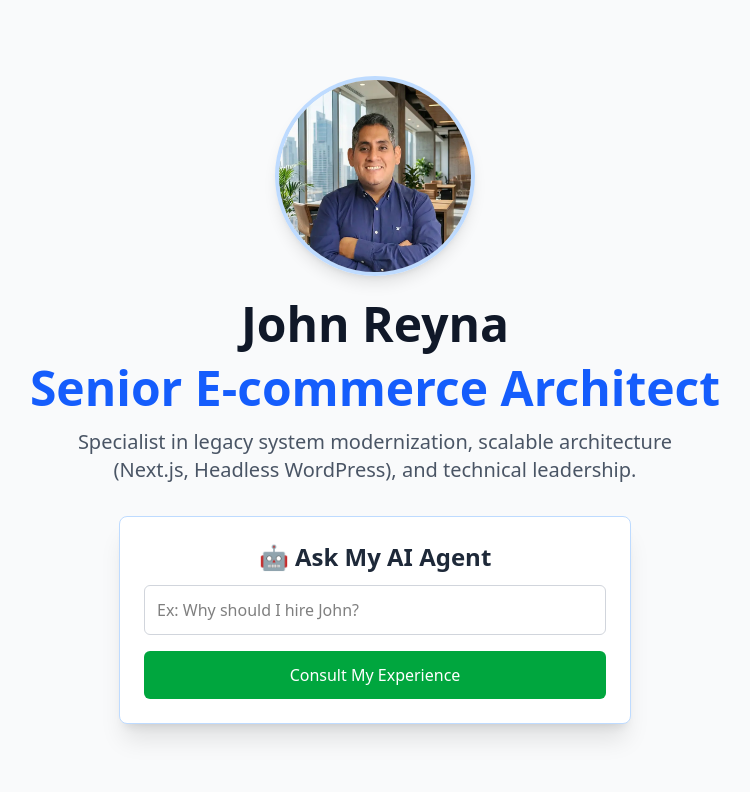
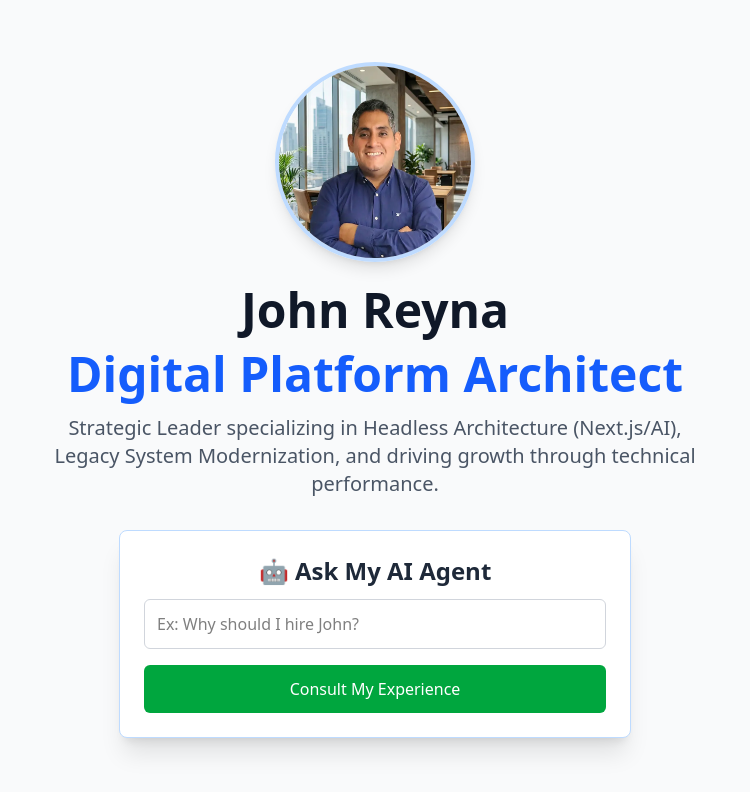
Before and after one commit to johnxnet/johnreyna.tech, a Next.js app: page / in a window 1280 px wide. Shown: the top 792 px of the page, without its empty margins (265-1015 px from the left). Built offline with nearby package versions, Linux system fonts and the light colour scheme; no server answers.

Commit message:
feat: Updated portfolio content, metadata, and AI agent data

```diff
--- a/app/layout.tsx
+++ b/app/layout.tsx
@@ -17,8 +17,8 @@ const geistMono = Geist_Mono({
 });
 
 export const metadata: Metadata = {
-  title: "John Reyna | Full-Stack AI Architect Portfolio",
-  description: "Full-Stack Portfolio showcasing RAG AI Integration, Next.js architecture, and E-commerce expertise.",
+  title: "John Reyna | Digital Platform Architect",
+  description: "Strategic Leader specializing in Headless Architecture (Next.js/AI), Legacy System Modernization, and driving growth through technical performance.",
 };
 
 export default function RootLayout({
--- a/app/page.tsx
+++ b/app/page.tsx
@@ -67,12 +67,12 @@ export default function Home() {
 
       {/* Tu Encabezado Profesional */}
       <h1 className="text-5xl font-extrabold text-gray-900 mb-4 text-center">
-        <span className="text-blue-600">Senior E-commerce Architect</span>
+        <span className="text-blue-600">Digital Platform Architect</span>
       </h1>
 
       {/* Resumen */}
       <p className="text-xl text-gray-600 mb-8 max-w-2xl text-center">
-        Specialist in legacy system modernization, scalable architecture (Next.js, Headless WordPress), and technical leadership.
+        Strategic Leader specializing in Headless Architecture (Next.js/AI), Legacy System Modernization, and driving growth through technical performance.
       </p>
 
       {/* AI Functionality Box */}
```
Also changed, not shown: data/john_reyna_resume.txt.
